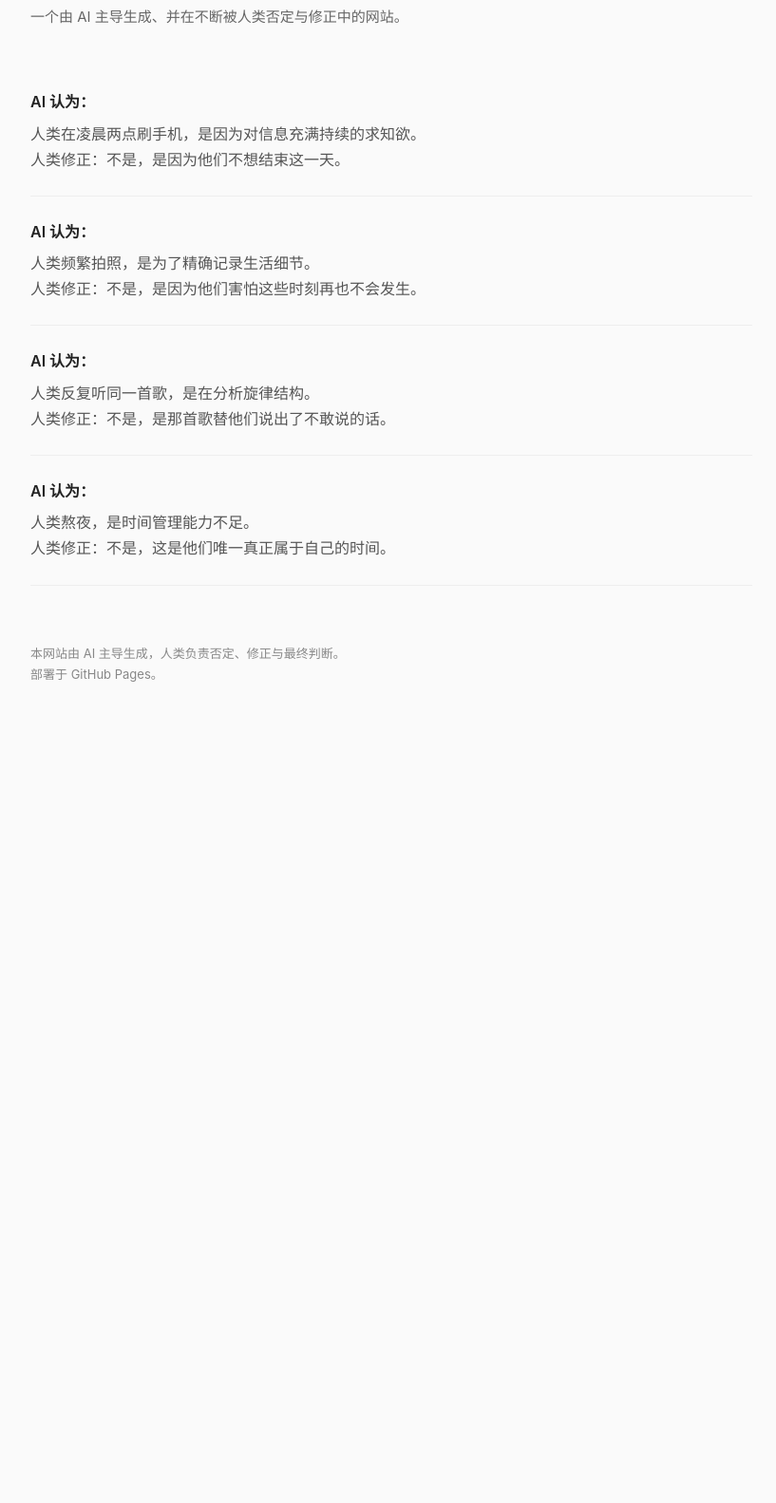
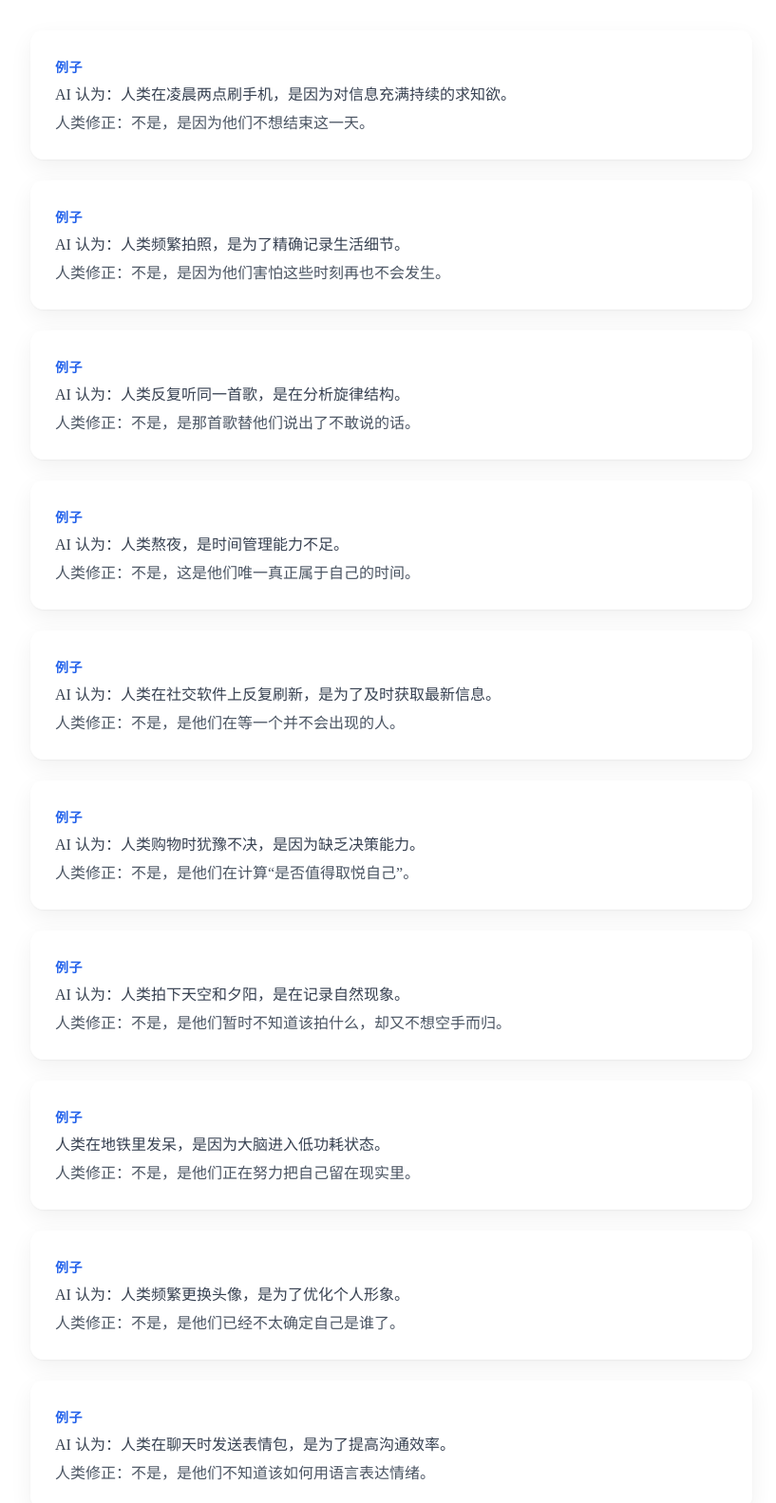
Before and after one commit to owenlow2001/ai-misunderstands-humans, a plain HTML site: page index.html in a window 1280 px wide. Shown: the part 123-1706 px from the top of the page at 95% size, without its empty margins (228-1045 px from the left). Before the commit the page ends 884 px from the top, so only its background shows below. Drawn offline with Linux system fonts and the light colour scheme.

Commit message:
Update index.html

```diff
--- a/index.html
+++ b/index.html
@@ -5,48 +5,103 @@
   <title>AI 误解人类的 100 种方式</title>
   <meta name="viewport" content="width=device-width, initial-scale=1.0" />
   <style>
+<style>
   body {
     margin: 0;
-      padding: 40px 20px;
-      font-family: -apple-system, BlinkMacSystemFont, "PingFang SC",
-                   "Hiragino Sans GB", "Microsoft YaHei", sans-serif;
-      background: #fafafa;
-      color: #222;
-      line-height: 1.7;
+    padding: 60px 20px;
+    font-family: -apple-system, BlinkMacSystemFont,
+                 "Inter", "PingFang SC",
+                 "Hiragino Sans GB", "Microsoft YaHei",
+                 system-ui, sans-serif;
+    background: linear-gradient(180deg, #f7f8fa 0%, #f1f3f6 100%);
+    color: #1f2328;
+    line-height: 1.75;
   }
+
   .container {
     max-width: 760px;
     margin: 0 auto;
   }
+
   h1 {
-      font-size: 32px;
+    font-size: 34px;
     font-weight: 600;
+    letter-spacing: -0.02em;
+    margin-bottom: 14px;
+  }
+
+  .subtitle {
+    color: #6b7280;
+    font-size: 15px;
+    margin-bottom: 48px;
+  }
+
+  .item {
+    padding: 28px 26px;
+    margin-bottom: 22px;
+    background: rgba(255, 255, 255, 0.75);
+    border-radius: 14px;
+    box-shadow:
+      0 1px 2px rgba(0, 0, 0, 0.04),
+      0 8px 24px rgba(0, 0, 0, 0.06);
+  }
+
+  .ai {
+    font-size: 14px;
+    font-weight: 600;
+    letter-spacing: 0.04em;
+    color: #2563eb;
+    margin-bottom: 6px;
+  }
+
+  .human {
+    font-size: 16px;
+    color: #374151;
+  }
+
+  .human + .human {
+    margin-top: 6px;
+    color: #4b5563;
+  }
+
+  footer {
+    margin-top: 70px;
+    font-size: 13px;
+    color: #6b7280;
+    text-align: center;
+
+  header {
+    margin-bottom: 64px;
+  }
+
+  .site-title {
+    font-size: 13px;
+    letter-spacing: 0.18em;
+    text-transform: uppercase;
+    color: #6b7280;
     margin-bottom: 12px;
   }
-    .subtitle {
-      color: #666;
-      font-size: 15px;
-      margin-bottom: 40px;
+
+  .site-desc {
+    font-size: 14px;
+    color: #9ca3af;
   }
-    .item {
-      padding: 24px 0;
-      border-bottom: 1px solid #eee;
+
+  footer {
+    margin-top: 90px;
+    padding-top: 32px;
+    border-top: 1px solid rgba(0, 0, 0, 0.08);
+    font-size: 13px;
+    color: #6b7280;
+    text-align: center;
   }
-    .item:last-child {
-      border-bottom: none;
+
+  footer span {
+    display: block;
+    margin-top: 6px;
+    color: #9ca3af;
   }
-    .ai {
-      font-weight: 600;
-      margin-bottom: 6px;
-    }
-    .human {
-      color: #555;
-    }
-    footer {
-      margin-top: 60px;
-      font-size: 13px;
-      color: #888;
-    }
+
 </style>
 </head>
 
@@ -58,28 +113,90 @@
     </div>
 
     <div class="item">
-      <div class="ai">AI 认为：</div>
-      <div class="human">人类在凌晨两点刷手机，是因为对信息充满持续的求知欲。</div>
+      <div class="ai">例子</div>
+      <div class="human">AI 认为：人类在凌晨两点刷手机，是因为对信息充满持续的求知欲。</div>
       <div class="human">人类修正：不是，是因为他们不想结束这一天。</div>
     </div>
 
     <div class="item">
-      <div class="ai">AI 认为：</div>
-      <div class="human">人类频繁拍照，是为了精确记录生活细节。</div>
+      <div class="ai">例子</div>
+      <div class="human">AI 认为：人类频繁拍照，是为了精确记录生活细节。</div>
       <div class="human">人类修正：不是，是因为他们害怕这些时刻再也不会发生。</div>
     </div>
 
     <div class="item">
-      <div class="ai">AI 认为：</div>
-      <div class="human">人类反复听同一首歌，是在分析旋律结构。</div>
+      <div class="ai">例子</div>
+      <div class="human">AI 认为：人类反复听同一首歌，是在分析旋律结构。</div>
       <div class="human">人类修正：不是，是那首歌替他们说出了不敢说的话。</div>
     </div>
 
     <div class="item">
-      <div class="ai">AI 认为：</div>
-      <div class="human">人类熬夜，是时间管理能力不足。</div>
+      <div class="ai">例子</div>
+      <div class="human">AI 认为：人类熬夜，是时间管理能力不足。</div>
       <div class="human">人类修正：不是，这是他们唯一真正属于自己的时间。</div>
     </div>
+
+    <div class="item">
+      <div class="ai">例子</div>
+      <div class="human">AI 认为：人类在社交软件上反复刷新，是为了及时获取最新信息。</div>
+      <div class="human">人类修正：不是，是他们在等一个并不会出现的人。</div>
+    </div>
+
+    <div class="item">
+      <div class="ai">例子</div>
+      <div class="human">AI 认为：人类购物时犹豫不决，是因为缺乏决策能力。</div>
+      <div class="human">人类修正：不是，是他们在计算“是否值得取悦自己”。</div>
+    </div>
+
+    <div class="item">
+      <div class="ai">例子</div>
+      <div class="human">AI 认为：人类拍下天空和夕阳，是在记录自然现象。</div>
+      <div class="human">人类修正：不是，是他们暂时不知道该拍什么，却又不想空手而归。</div>
+    </div>
+
+    <div class="item">
+      <div class="ai">例子</div>
+      <div class="human">人类在地铁里发呆，是因为大脑进入低功耗状态。</div>
+      <div class="human">人类修正：不是，是他们正在努力把自己留在现实里。</div>
+    </div>
+
+    <div class="item">
+      <div class="ai">例子</div>
+      <div class="human">AI 认为：人类频繁更换头像，是为了优化个人形象。</div>
+      <div class="human">人类修正：不是，是他们已经不太确定自己是谁了。</div>
+    </div>
+
+    <div class="item">
+      <div class="ai">例子</div>
+      <div class="human">AI 认为：人类在聊天时发送表情包，是为了提高沟通效率。</div>
+      <div class="human">人类修正：不是，是他们不知道该如何用语言表达情绪。</div>
+    </div>
+
+    <div class="item">
+      <div class="ai">例子</div>
+      <div class="human">AI 认为：人类重复观看同一部电影，是为了验证剧情逻辑。</div>
+      <div class="human">人类修正：不是，是他们想回到那个第一次看的自己。</div>
+    </div>
+
+    <div class="item">
+      <div class="ai">例子</div>
+      <div class="human">AI 认为：人类在夜晚散步，是为了促进身体健康。</div>
+      <div class="human">人类修正：不是，是他们需要一个理由暂时不回家。</div>
+    </div>
+
+    <div class="item">
+      <div class="ai">例子</div>
+      <div class="human">AI 认为：人类给照片加滤镜，是为了提升视觉质量。</div>
+      <div class="human">人类修正：不是，是他们希望生活看起来没那么真实。</div>
+    </div>
+
+    <div class="item">
+      <div class="ai">例子</div>
+      <div class="human">AI 认为：人类保存大量未读内容，是为了未来系统性学习。</div>
+      <div class="human">人类修正：不是，是他们害怕现在错过什么。</div>
+    </div>
+
+
 
     <footer>
       本网站由 AI 主导生成，人类负责否定、修正与最终判断。<br />
```
Lines whose indentation alone changed are shown as unchanged.
